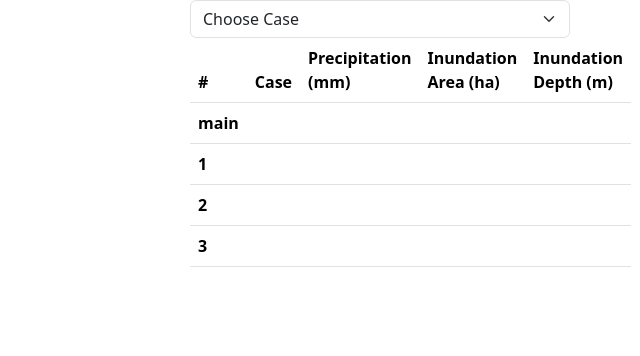
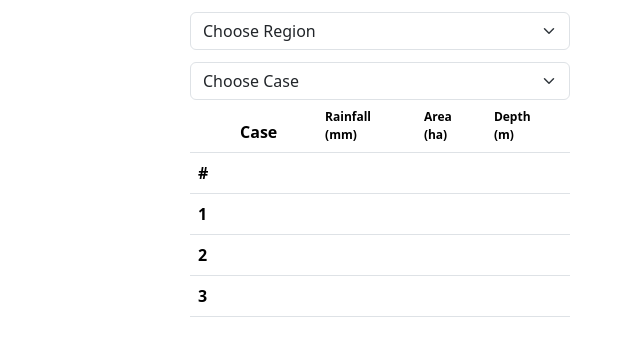
Before and after one commit to yihong1120/MAP, a website with bundled scripts: page index.html in a window 1280 px wide. Shown: the whole page, without its empty margins (640-1280 px from the left). Built offline with nearby package versions, Linux system fonts and the light colour scheme.

Commit message:
layout + Region

```diff
--- a/index.html
+++ b/index.html
@@ -22,12 +22,36 @@
 </head>
 <body>
 
-    <div class="container">
+    <div class="container" style="margin-left: auto;margin-right: auto;">
         <div class="row">
-            <div class="col-md-8 col-sm-12 mobile" style="height:95vh;"><!--flex: auto;-->
+            <div class="col-md-8 col-sm-12 mobile" style="height:95vh;padding-top: 12px;"><!--flex: auto;-->
                 <div id="map"></div>
             </div>
             <div class="col-md-4 col-sm-12">
+                <div class="row" style="margin-bottom: 12px;margin-top: 12px;">
+                    <select class="form-select" aria-label="Default select example">
+                        <option selected>Choose Region</option>
+                        <option value="63000">臺北市</option>
+                        <option value="64000">高雄市</option>
+                        <option value="65000">新北市</option>
+                        <option value="66000">臺中市</option>
+                        <option value="67000">臺南市</option>
+                        <option value="68000">桃園市</option>
+                        <option value="10002">宜蘭縣</option>
+                        <option value="10004">新竹縣</option>
+                        <option value="10007">彰化縣</option>
+                        <option value="10008">南投縣</option>
+                        <option value="10009">雲林縣</option>
+                        <option value="10010">嘉義縣</option>
+                        <option value="10013">屏東縣</option>
+                        <option value="10014">臺東縣</option>
+                        <option value="10015">花蓮縣</option>
+                        <option value="10017">基隆市</option>
+                        <option value="10018">新竹市</option>
+                        <option value="10020">嘉義市</option>
+                        <option value="09020">金門縣</option>
+                    </select>
+                </div>
                 <div class="row">
                     <select class="form-select" aria-label="Default select example" id="kmlFileSelect">
                         <option selected>Choose Case</option>
@@ -38,22 +62,22 @@
                     <table class="table">
                         <thead>
                             <tr>
-                                <th scope="col">#</th>
+                                <th scope="col"></th>
                                 <th scope="col">Case</th>
-                                <th scope="col">Precipitation (mm)</th>
-                                <th scope="col">Inundation Area (ha)</th>
-                                <th scope="col">Inundation Depth (m)</th>
+                                <th scope="col" style="font-size: 12px;">Rainfall<br>(mm)</th><!--Precipitation(mm)-->
+                                <th scope="col" style="font-size: 12px;">Area<br>(ha)</th><!--Inundation Area(ha)-->
+                                <th scope="col" style="font-size: 12px;">Depth<br>(m)</th><!--Inundation Depth(m)-->
                             </tr>
                         </thead>
                         <tbody>
                             <tr style="color: red;">
-                                <th scope="row">main</th>
+                                <th scope="row">#</th>
                                 <td></td>
                                 <td></td>
                                 <td></td>
                                 <td></td>
                             </tr>
-                            <tr style="color: green;">
+                            <tr style="color: green;width: auto">
                                 <th scope="row">1</th>
                                 <td></td>
                                 <td></td>
```
